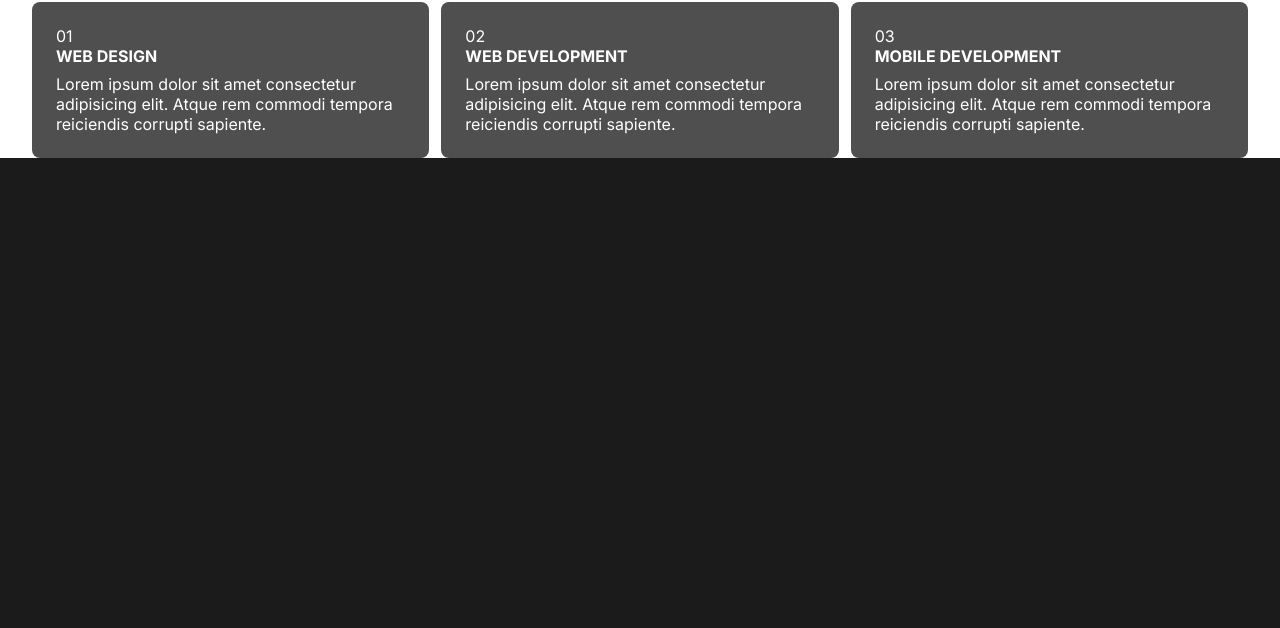
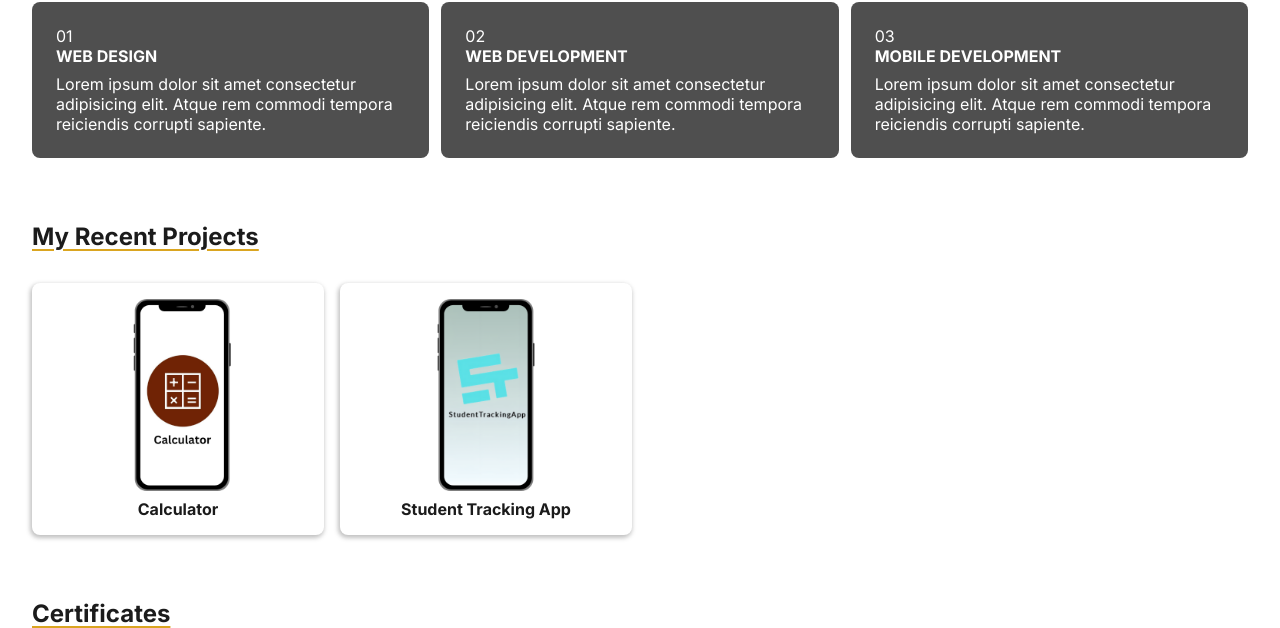
Before and after one commit to generyand/simple-portfolio2, a plain HTML site: page index.html in a window 1280 px wide. Shown: the part 1319-1947 px from the top of the page. Before the commit the page ends 1477 px from the top, so only its background shows below. Drawn offline with Linux system fonts and the light colour scheme.

Commit message:
finished proejcts

```diff
--- a/css/style.css
+++ b/css/style.css
@@ -38,17 +38,21 @@ h2 {
 }
 
 h3 {
-  font-size: clamp(.75rem, 2vw, 1rem);
+  font-size: clamp(0.75rem, 2vw, 1rem);
 }
 
 p {
   font-size: clamp(0.75rem, 2vw, 1rem);
 }
 
+.highlight {
+  color: var(--gold);
+}
+
 header {
 }
 
-/* DESKTOP NAV */
+/* Desktop Navigation */
 .main-nav-wrapper {
   position: fixed;
   width: 100vw;
@@ -57,6 +61,7 @@ header {
   backdrop-filter: blur(16px) saturate(180%);
   -webkit-backdrop-filter: blur(16px) saturate(180%);
   border: 1px solid rgba(255, 255, 255, 0.125);
+  background-color: rgba(20, 20, 20, 0.2);
 }
 
 .main-nav {
@@ -110,7 +115,7 @@ a,
   cursor: pointer;
 }
 
-/* MOBILE NAV */
+/* Mobile Nav */
 .mobile-nav-wrapper {
   display: none;
   transform: translateX(-100vw);
@@ -175,7 +180,7 @@ a,
   color: var(--gold);
 }
 
-/* HERO */
+/* Hero Sections Starts Here */
 .hero-section {
   margin-top: clamp(8rem, 30vw, 10rem);
   display: flex;
@@ -224,12 +229,11 @@ a,
   background-color: var(--gold);
 }
 
-/* ABOUT ME */
+/* About Me Starts Here */
 .about-wrapper {
   background-color: var(--white);
   color: var(--black);
   padding-block: 4rem;
-  padding-block-end: 4rem;
 }
 
 .about {
@@ -243,6 +247,11 @@ a,
   margin-block-end: 1rem;
 }
 
+.about-desc p:nth-of-type(1) {
+  margin-block-end: 0.75rem;
+}
+
+/* Skills Starts Here */
 .skills-wrapper {
   background-color: var(--white);
   color: var(--black);
@@ -264,7 +273,7 @@ a,
 
 .tools-icons {
   display: flex;
-  gap: clamp(1.25rem, 4vw, 2.5rem); /* clamp(1.25rem, 4vw, 2.5rem) */
+  gap: clamp(1.25rem, 4vw, 2.5rem);
   margin-bottom: 4rem;
 }
 
@@ -275,7 +284,7 @@ a,
 .skill-services {
   display: grid;
   grid-template-columns: repeat(1, minmax(0, 1fr));
-  gap: .75rem;
+  gap: 0.75rem;
 }
 
 .skill-card {
@@ -283,20 +292,60 @@ a,
   background-color: var(--gray);
   padding: 1.5rem;
   color: var(--white);
-  border-radius: .5rem;
+  border-radius: 0.5rem;
 }
 
 .skill-card h3 {
-  margin-block-end: .5rem;
+  margin-block-end: 0.5rem;
 }
 
 /* PROJECTS */
+.projects-wrapper {
+  background-color: var(--white);
+  color: var(--black);
+  padding-block: 4rem;
+}
 
-.about-desc p:nth-of-type(1) {
-  margin-block-end: 0.75rem;
+.projects {
+  display: flex;
+  flex-direction: column;
+  gap: 2rem;
+}
+
+.projects-container {
+  display: grid;
+  grid-template-columns: repeat(1, minmax(0, 1fr));
+  gap: 1rem;
+}
+
+.project-card {
+  column-span: 1/1;
+  display: flex;
+  flex-direction: column;
+  justify-content: center;
+  align-items: center;
+  padding: 1rem;
+  box-shadow: -1px 2px 4px 1px rgba(99, 99, 99, 0.4);
+  -webkit-box-shadow: -1px 2px 4px 1px rgba(99, 99, 99, 0.4);
+  -moz-box-shadow: -1px 2px 4px 1px rgba(99, 99, 99, 0.4);
+  border-radius: 0.5rem;
+  gap: 0.5rem;
+}
+
+.project-card img {
+  width: 12rem;
+}
+
+/* Certificates Start Here */
+.certificates-wrapper {
+  background-color: var(--white);
+  color: var(--black);
 }
 
 @media screen and (min-width: 768px) {
+  .projects-container {
+    grid-template-columns: repeat(3, minmax(0, 1fr));
+  }
 }
 
 @media screen and (min-width: 1024px) {
@@ -326,7 +375,10 @@ a,
   }
 
   .skill-services {
-    display: grid;
     grid-template-columns: repeat(3, minmax(0, 1fr));
   }
+
+  .projects-container {
+    grid-template-columns: repeat(4, minmax(0, 1fr));
+  }
 }
--- a/index.html
+++ b/index.html
@@ -25,7 +25,7 @@
       <div class="main-nav-wrapper">
         <nav class="main-nav container">
           <a class="logo" href="#">
-            <h3 class="">Mar</h3>
+            <h3 class=""><span class="highlight">Mar</span>iano</h3>
           </a>
           <ul class="menu-btns">
             <li class=""><a class="" href="#">Home</a></li>
@@ -75,7 +75,7 @@
 
     <main>
       <!-- About -->
-      <div class="about-wrapper">
+      <div class="about-wrapper" id="about">
         <div class="about | container">
           <div class="about-desc">
             <h2>About Me</h2>
@@ -103,7 +103,7 @@
       </div>
 
       <!-- Skills -->
-      <div class="skills-wrapper">
+      <div class="skills-wrapper" id="skills">
         <div class="skills container">
           <h2>Skills</h2>
           <!-- Programming Languages Icon -->
@@ -140,16 +140,28 @@
       </div>
 
       <!-- Projects -->
-      <!-- <div class="projects-wrapper">
+      <div class="projects-wrapper" id="projects">
         <div class="projects container">
           <h2>My Recent Projects</h2>
           <div class="projects-container">
-
+            <div class="project-card">
+              <img src="images/project1.png" alt="">
+              <h3>Calculator</h3>
+            </div>
+            <div class="project-card">
+              <img src="images/project2.png" alt="">
+              <h3>Student Tracking App</h3>
+            </div>
           </div>
         </div>
-      </div> -->
+      </div>
 
       <!-- Certificates -->
+      <div class="certificates-wrapper">
+        <div class="certificates | container">
+          <h2>Certificates</h2>
+        </div>
+      </div>
     </main>
 
     <footer>
```
